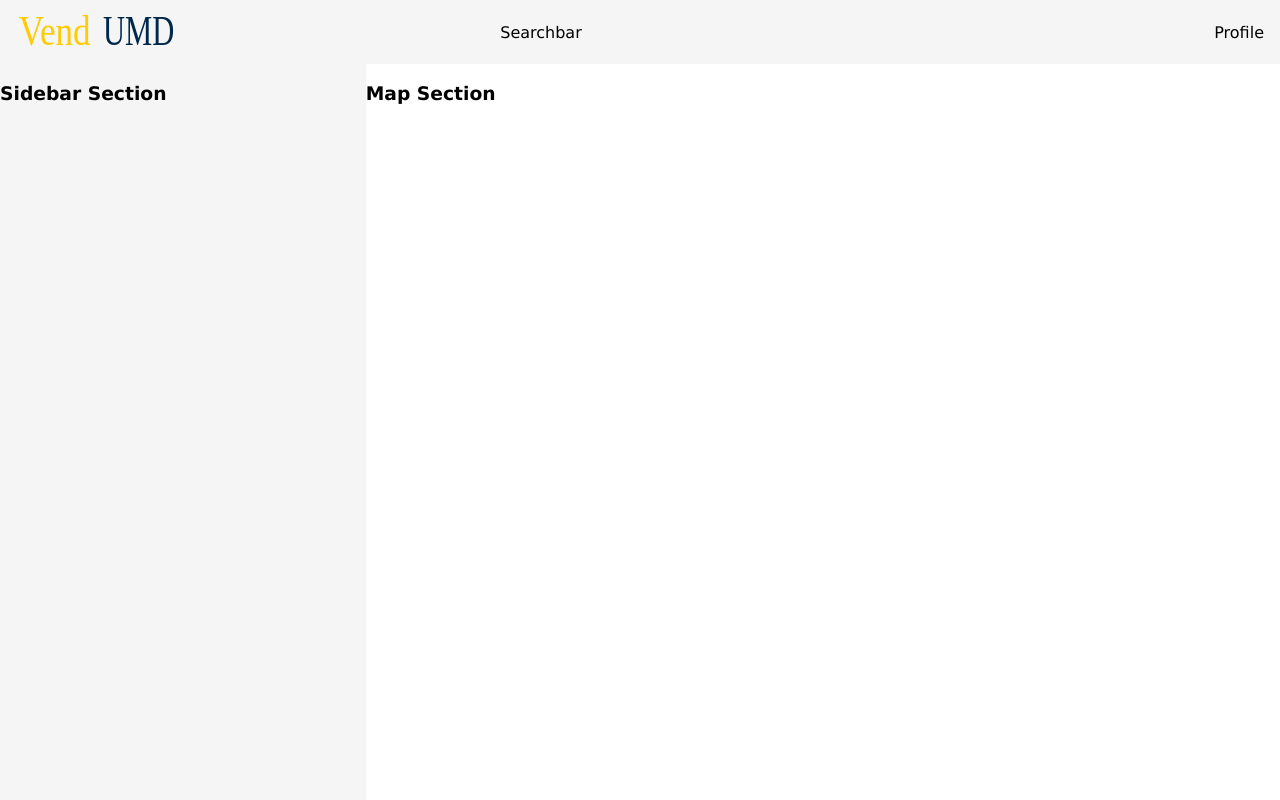
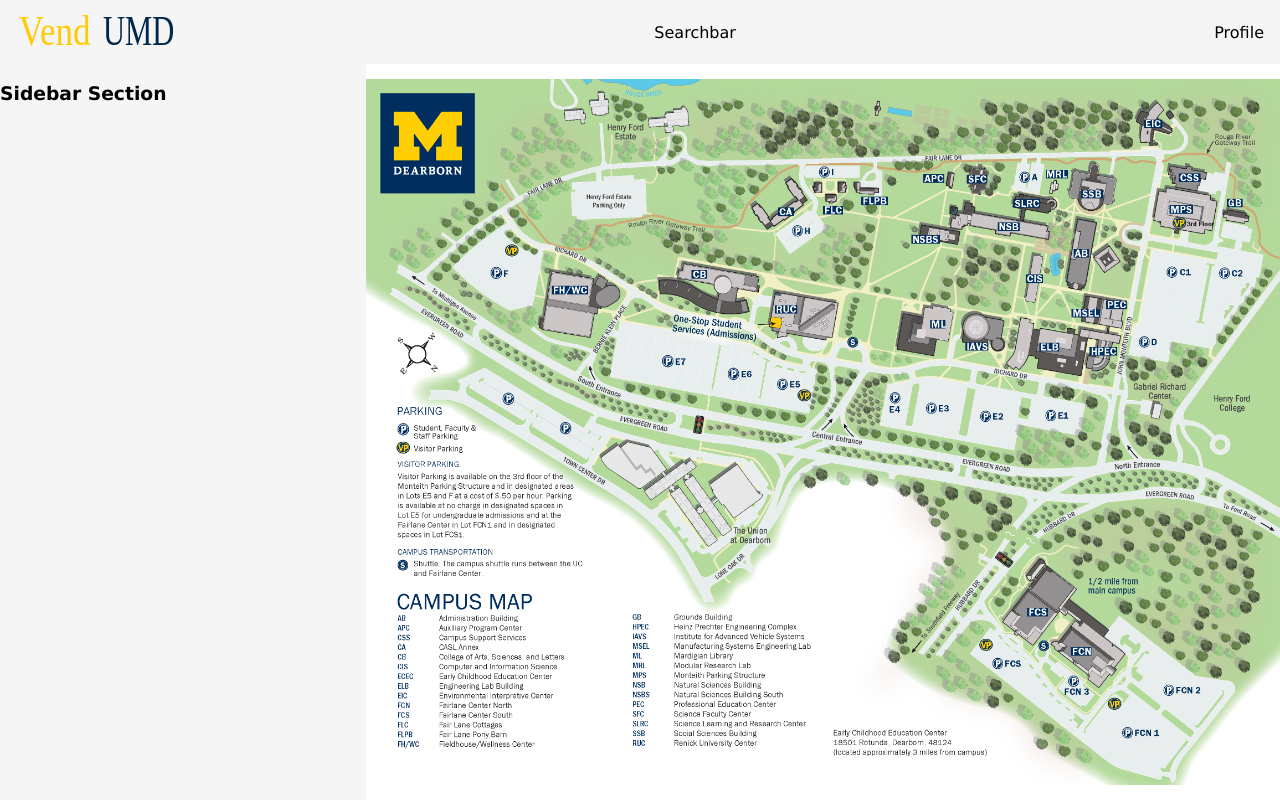
Before and after one commit to Osphalt/VendUMD, a React (Vite) app: page / in a window 1280 px wide. Built offline with nearby package versions, Linux system fonts and the light colour scheme.

Commit message:
map working no-pins no touch-zoom

```diff
--- a/src/components/Header/Header.jsx
+++ b/src/components/Header/Header.jsx
@@ -5,8 +5,8 @@
     return (
         <div id="header">
             <Logo isDesktop={isDesktop}/>
-            <p style={{"margin-inline": "auto"}}>Searchbar</p>
-            <p style={{"margin-left": "auto", "padding-inline": "1em"}}>Profile</p>
+            <p style={{"marginInline": "auto"}}>Searchbar</p>
+            <p style={{"paddingInline": "1em"}}>Profile</p>
         </div>
     )
 }
--- a/src/components/Map/Map.css
+++ b/src/components/Map/Map.css
@@ -7,3 +7,23 @@
     width: 100%;
     height: 62dvh
 }
+
+#mapContainer {
+    display: flex;
+    align-items: center;
+    z-index: -1;
+    width: 100%;
+    height: 100%;
+    overflow: clip;
+}
+
+#map {
+    z-index: -1;
+    position: relative;
+    left: 0;
+    top: 0;
+    width: 100%;
+    height: auto;
+    max-height: 100%;
+    user-select: none;
+}
--- a/src/components/Map/Map.jsx
+++ b/src/components/Map/Map.jsx
@@ -1,3 +1,4 @@
+import { useState } from "react"
 import "./Map.css"
 
 function MapDiv({isDesktop, children}) {
@@ -13,9 +14,88 @@
 }
 
 export default function Map({isDesktop}) {
+    // eslint-disable-next-line no-unused-vars
+    const [scale, setScale] = useState(1)
+    const [translate, setTranslate] = useState([0,0])
+    const [touch, setTouch] = useState({id: -1, pos: [0,0]})
+    const [down, setDown] = useState(false)
+
+    //mouse events
+    const mouseDown = (e) => {
+        e.preventDefault()
+        setDown(true)
+    }
+
+    const mouseMove = (e) => {
+        e.preventDefault()
+        if(down) {
+            setTranslate([translate[0] + e.movementX, translate[1] + e.movementY])
+        }
+    }
+
+    const mouseUp = (e) => {
+        e.preventDefault()
+        setDown(false)
+    }
+
+    //touch events
+    const touchStart = (e) => {
+        if(touch.id == -1) {
+            const newTouch = e.changedTouches.item(0)
+            setTouch({id: newTouch.identifier, pos: [newTouch.clientX, newTouch.clientY]})
+        }
+    }
+
+    const touchMove = (e) => {
+        if(touch.id != -1) {
+            let curTouch = null
+            for(let i = 0; i < e.changedTouches.length; i++) {
+                if (e.changedTouches.item(i).identifier == touch.id) curTouch = e.changedTouches.item(i)
+            }
+            if (!curTouch) return
+
+            const newPos = [curTouch.clientX - touch.pos[0], curTouch.clientY - touch.pos[1]]
+
+            setTouch({id: touch.id, pos: [curTouch.clientX, curTouch.clientY]})
+            setTranslate([translate[0] + newPos[0], translate[1] + newPos[1]])
+        }
+    }
+
+    const touchEnd = (e) => {
+        if(e.changedTouches.item(0).identifier == touch.id) setTouch({id: -1, pos: [0,0]})
+    }
+
+
+    //zoom events
+    const zoom = (e) => {
+        let newScale = scale + e.deltaY * -0.005
+        if(newScale < 1) newScale = 1
+
+        setScale(newScale)
+    }
+
+    console.log(down, scale, translate)
+
     return (
         <MapDiv isDesktop={isDesktop}>
-            <h3>Map Section</h3>
+            <div
+                id="mapContainer"
+                onMouseDown={mouseDown}
+                onMouseMove={mouseMove}
+                onMouseUp={mouseUp}
+                onMouseLeave={mouseUp}
+
+                onTouchStart={touchStart}
+                onTouchMove={touchMove}
+                onTouchEnd={touchEnd}
+                onTouchCancel={touchEnd}
+
+                onWheel={zoom}>
+                <img
+                    id="map"
+                    style={{"transformOrigin": `calc(50% - ${translate[0]}px) calc(50% - ${translate[1]}px)`, scale: `${scale}`, translate: `${translate[0]}px ${translate[1]}px`}}
+                    src="/src/assets/UMDCampusMap.png"/>
+            </div>
         </MapDiv>
     )
 }
```
Also changed, not shown: src/assets/MapPin.svg (added), src/assets/UMDCampusMap.png (added).
